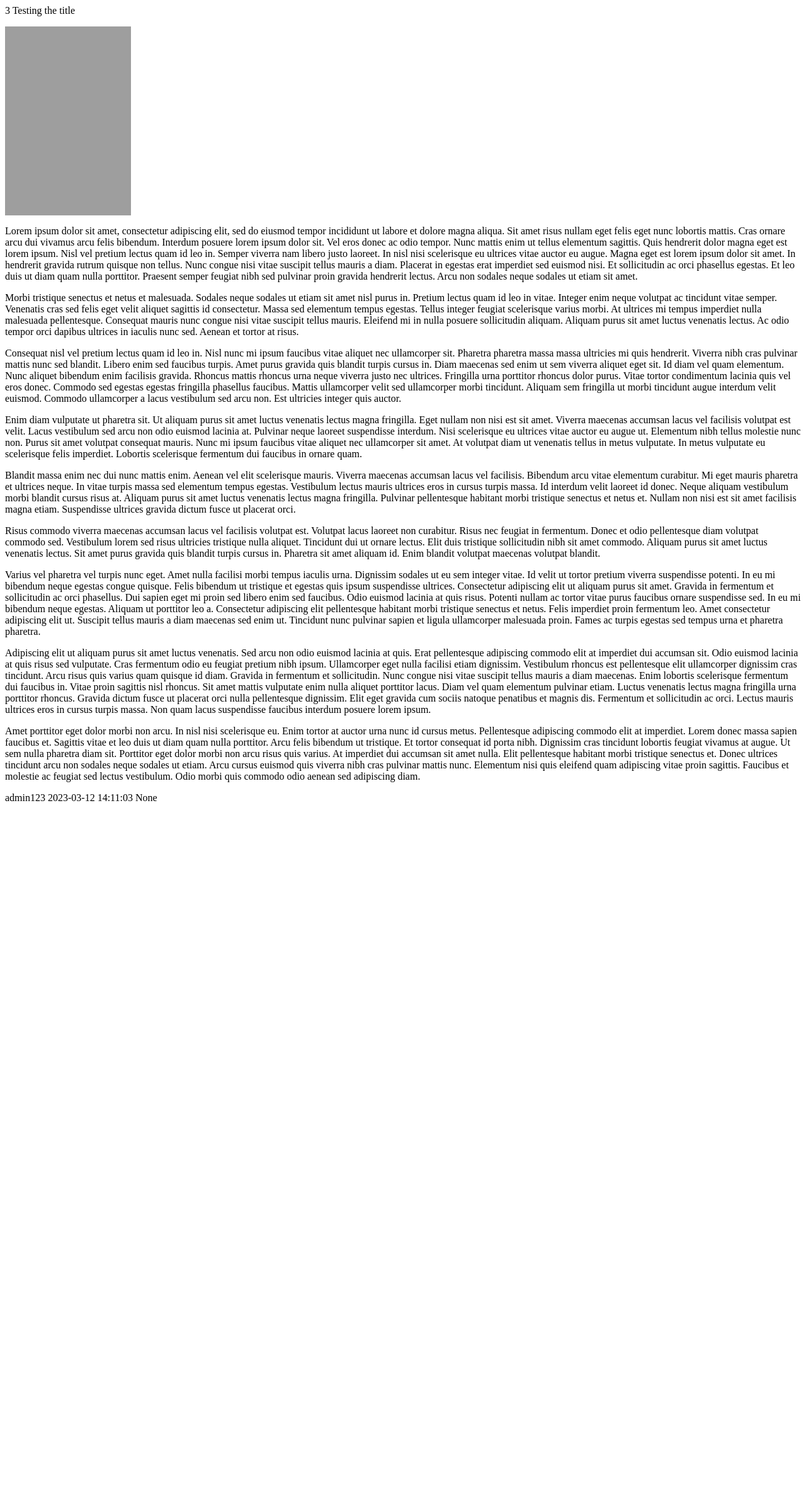
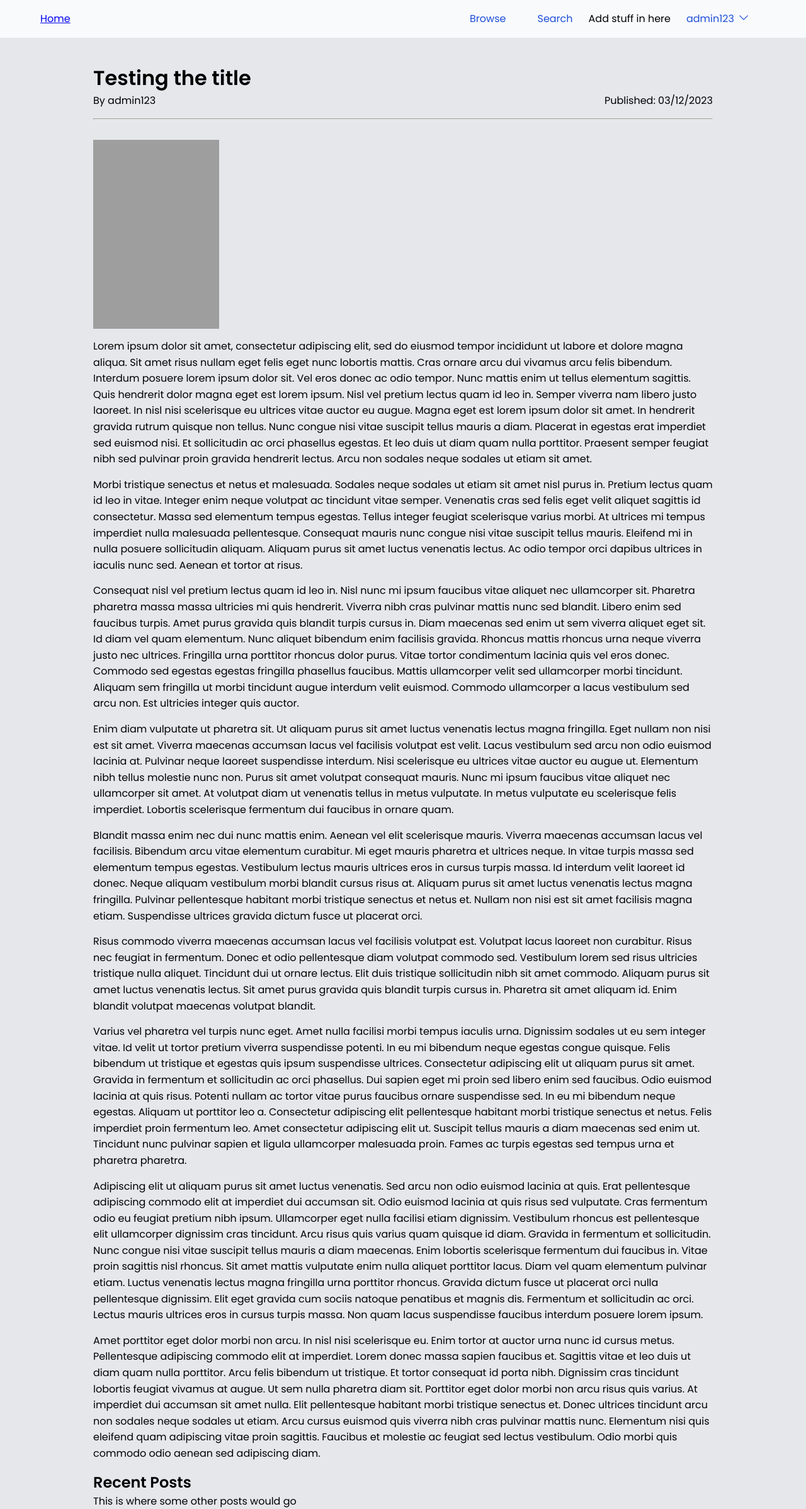
Before and after one commit to Cyphix-GIT/Flask-Blog, a Flask app: a page that uses templates/post.html in a window 1280 px wide. Shown: the whole page at 63% size. Before the commit the page ends 1272 px from the top, so only its background shows below. Run offline with Flask 2, Linux system fonts and the light colour scheme; a user stored in the database is signed in; data comes from the database, SQL or seed files in the repository; both versions use the stored data as it was after the commit; some libraries are stand-ins or nearby versions; grey boxes are pictures that could not be loaded.

Commit message:
Updated post.html
Fixed error where the time was displayed incorrectly

Posts are ordered by date published

Made view_post look a bit nicer

Added page titles

```diff
--- a/main.py
+++ b/main.py
@@ -1,5 +1,6 @@
 from flask import Flask, render_template, request, redirect, flash, session, jsonify
 from flask_login import login_required, current_user, login_user, logout_user
+from sqlalchemy import desc
 from models import UserModel, db, login, PostModel
 from forms import LoginForm, RegisterForm, BlogForm
 from flask_ckeditor import CKEditor
@@ -19,6 +20,9 @@ login.login_view = "login"
 ckeditor = CKEditor(app)
 
 
+
+
+
 def get_current_username():
     if current_user.is_authenticated:
         return current_user.username
@@ -28,7 +32,7 @@ def get_current_username():
 
 @app.route("/")
 def index():
-    return render_template("index.html", current_username=get_current_username())
+    return render_template("index.html", current_username=get_current_username(), page_title = "Home")
 
 @app.route("/login", methods=["GET", "POST"])
 def login():
@@ -40,7 +44,7 @@ def login():
                 login_user(user)
                 return redirect("/")
         return "<h1>Invalid username or password</h1>"
-    return render_template("login.html", form=form, current_username=get_current_username())
+    return render_template("login.html", form=form, current_username=get_current_username(), page_title = "Login")
 
 @app.route("/register", methods=["GET", "POST"])
 def register():
@@ -62,7 +66,7 @@ def register():
         db.session.add(user)
         db.session.commit()
         return redirect("/login")
-    return render_template("register.html", message=message, form=form)
+    return render_template("register.html", message=message, form=form, page_title = "Register")
 
 
 @app.route("/logout")
@@ -89,12 +93,12 @@ def create():
         db.session.add(post)
         db.session.commit()
         return redirect("/")
-    return render_template("create.html", form=form, current_username=get_current_username())
+    return render_template("create.html", form=form, current_username=get_current_username(), page_title = "Create Post")
 
 @app.route("/my-posts")
 def my_posts():
-    posts = PostModel.query.filter_by(author=get_current_username()).all()
-    return render_template("my-posts.html", posts=posts, current_username=get_current_username())
+    posts = PostModel.query.filter_by(author=get_current_username()).order_by(desc(PostModel.created_at)).all()
+    return render_template("my-posts.html", posts=posts, current_username=get_current_username(), page_title = "My Posts")
 
 @app.route("/edit/<slug>", methods=["GET", "POST"])
 @login_required
@@ -113,7 +117,7 @@ def edit(slug):
         db.session.commit()
         return redirect("/my-posts")
     form.content.data = post.content
-    return render_template("edit.html", post=post, form=form, current_username=get_current_username())
+    return render_template("edit.html", post=post, form=form, current_username=get_current_username(), page_title = f"Edit {post.title}")
 
 @app.route("/delete/<id>")
 @login_required
@@ -128,14 +132,14 @@ def delete(id):
 
 @app.route("/posts")
 def browse():
-    posts = PostModel.query.all()
-    return render_template("browse_posts.html", posts=posts, current_username=get_current_username())
+    posts = PostModel.query.order_by(desc(PostModel.created_at)).all()
+    return render_template("browse_posts.html", posts=posts, current_username=get_current_username(), page_title = "Browse Posts")
 
 @app.route("/posts/<slug>")
 def view_post(slug):
     post = PostModel.query.filter_by(slug=slug).first()
     if post.status == "Draft":
-        return render_template("post.html", post=post, current_username=get_current_username())
+        return render_template("post.html", post=post, current_username=get_current_username(), page_title = post.title)
     return redirect("/")
 
 @app.route("/posts/<slug>/change-status")
--- a/static/css/stylesheet.css
+++ b/static/css/stylesheet.css
@@ -212,3 +212,23 @@ body {
 .post__content-preview * img {
   display: none;
 }
+
+.content-wrapper {
+  max-width: 1024px;
+  margin: 0 auto;
+  padding: 0 20px;
+}
+
+.details-container {
+  display: flex;
+  justify-content: space-between;
+}
+
+hr {
+  margin: 1rem 0 2rem 0;
+}
+
+.post-content * {
+  line-height: 1.6em;
+  margin: 0 0 15px;
+}
--- a/static/css/stylesheet.scss
+++ b/static/css/stylesheet.scss
@@ -156,3 +156,23 @@ body {
     }
   }
 }
+
+.content-wrapper{
+  max-width: 1024px;
+  margin: 0 auto;
+  padding: 0 20px;
+}
+
+.details-container{
+  display: flex;
+  justify-content: space-between;
+}
+
+hr{
+  margin: 1rem 0 2rem 0;
+}
+
+.post-content *{
+  line-height: 1.6em;
+  margin: 0 0 15px;
+}
--- a/templates/base.html
+++ b/templates/base.html
@@ -10,7 +10,6 @@
       href="{{ url_for('static', filename='img/favicon.ico')}}"
     />
     <link rel="stylesheet" href="{{ url_for('static', filename='css/stylesheet.css')}}" />
-    <script src="https://ajax.googleapis.com/ajax/libs/jquery/3.6.3/jquery.min.js"></script>
     {% block head %} {% endblock %}
   </head>
   <header class="header">
--- a/templates/browse_posts.html
+++ b/templates/browse_posts.html
@@ -6,11 +6,11 @@
     <h2>{{post.title}}</h2>
     <p>Author: {{post.author}}</p>
     <p>Created on: {{post.created_at.strftime("%d/%m/%y")}}</p>
-    <p>Created at: {{post.created_at.strftime("%M:%H")}}</p>
+    <p>Created at: {{post.created_at.strftime("%H:%M")}}</p>
     <div class="post__content-preview">{{post.content|safe}}</div>
     <div class="button-container">
         <button><a href="{{url_for("view_post", slug=post.slug)}}">View Post</a></button>
-        {% if post.author == current_username or current_user.privelege_level == "Admin" %}
+        {% if post.author == current_username or current_user.privilege_level == "Admin" %}
         <button><a href="{{url_for("edit", slug=post.slug)}}">Edit Post</a></button>
         {% endif %}
 </div>
--- a/templates/my-posts.html
+++ b/templates/my-posts.html
@@ -14,7 +14,7 @@
     <p>Created at: {{post.created_at.strftime("%M:%H")}}</p>
     <div class="post__content-preview">{{post.content|safe}}</div>
     <div class="button-container">
-        <button><a href="{{url_for("view_post", slug=post.slug)}}">View Post</a></button>
+        <button><a href="{{url_for("view_post", slug=post.slug)}}}">View Post</a></button>
         <button><a href="{{url_for("edit", slug=post.slug)}}">Edit Post</a></button>
     </div>
 </div>
--- a/templates/post.html
+++ b/templates/post.html
@@ -1 +1,19 @@
-{{post.id}} {{post.title}} {{post.content|safe}} {{post.author}} {{post.created_at}} {{post.updated_at}}
+{% extends "base.html" %}{%block head%}{%endblock%}{% block body %}
+<div class="content-wrapper">
+    <div class="post-container">
+        <h1 class="post-title">{{post.title}}</h1>
+    <div class="details-container">
+    <p class="post-author">By {{post.author}}</p>
+    <p class="post-date">Published: {{post.created_at.strftime("%m/%d/%Y")}}</p>
+</div>
+<hr>
+    <div class="post-content">{{post.content|safe}}</div>
+</div>
+<div class="related-post-container">
+    <h2>Recent Posts</h2>
+    <div class="related-post">
+        This is where some other posts would go
+    </div>
+</div>
+</div>
+{% endblock %}
```
Also changed, not shown: templates/view_profile.html (added, +7 -0 lines), instance/data.db.
